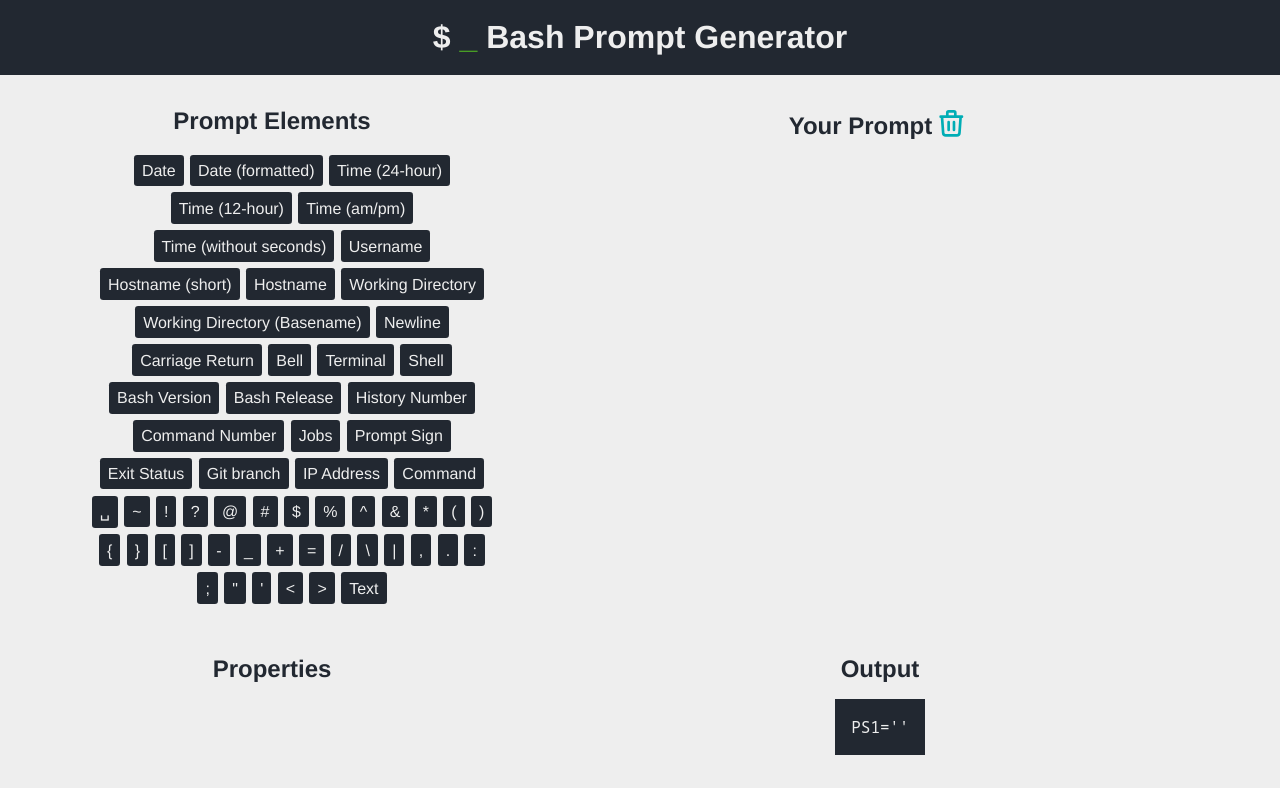
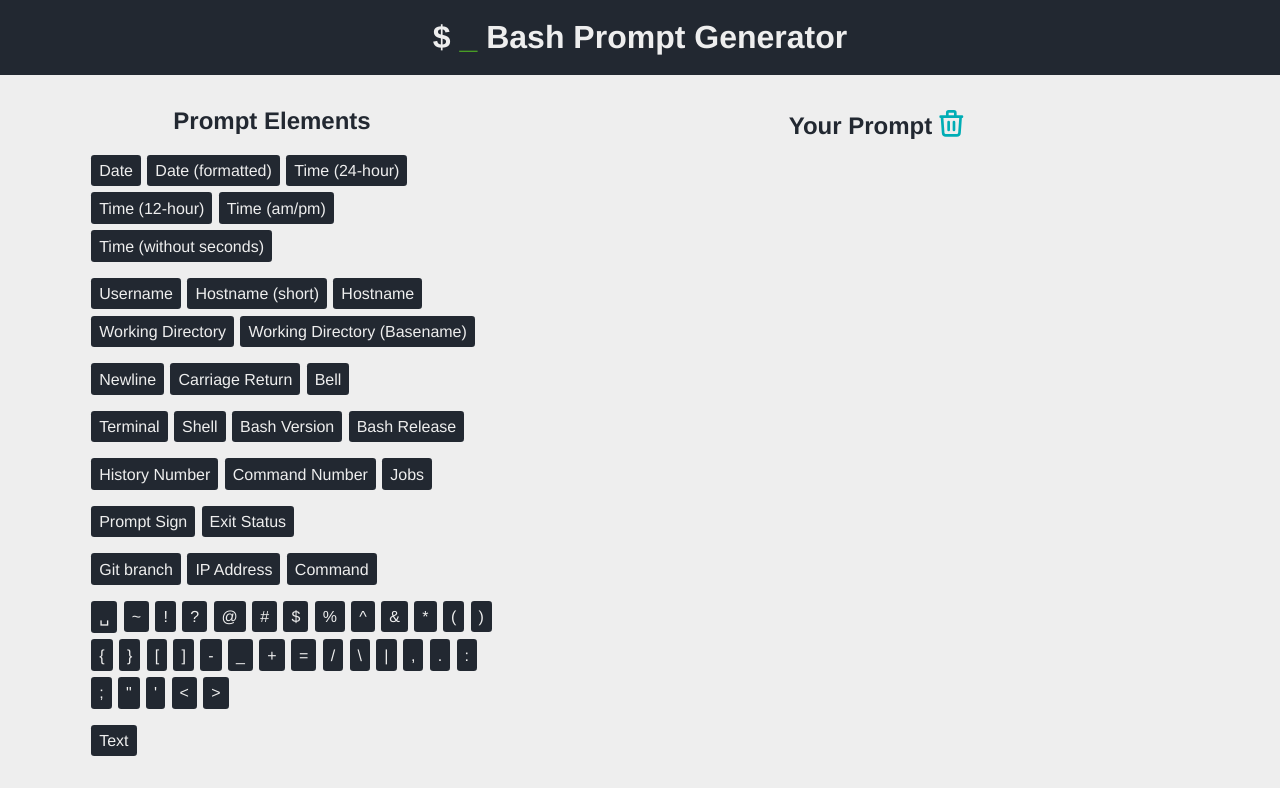
Before and after one commit to Scriptim/bash-prompt-generator, a Vue app: page / in a window 1280 px wide. Shown: the top 788 px of the page. Built offline with nearby package versions, Linux system fonts and the light colour scheme.

Commit message:
Add separators between groups of element types

```diff
--- a/src/App.vue
+++ b/src/App.vue
@@ -77,6 +77,8 @@
 
 ul.list-row,
 ol.list-row
+  text-align: left
+
   li
     display: inline-block
     margin: 0.2em
--- a/src/components/elementselection/ElementSelection.vue
+++ b/src/components/elementselection/ElementSelection.vue
@@ -2,16 +2,19 @@
   <h2>Prompt Elements</h2>
   <br />
   <ol class="list-row">
-    <li v-for="(element, index) in elements" :key="element.name">
-      <BasePromptElement :label="element.name" :tooltip="element.description" @click="pushToPrompt(index)">
-      </BasePromptElement>
-    </li>
+    <template v-for="(element, index) in elements" :key="element.name">
+      <li v-if="separate(element)" class="separator"></li>
+      <li>
+        <BasePromptElement :label="element.name" :tooltip="element.description" @click="pushToPrompt(index)">
+        </BasePromptElement>
+      </li>
+    </template>
   </ol>
 </template>
 
 <script lang="ts">
 import { defineComponent } from 'vue';
-import { PROMPT_ELEMENT_TYPES } from '@/lib/enum/promptElementType';
+import { PromptElementType, PROMPT_ELEMENT_TYPES, PROMPT_ELEMENT_TYPES_SEPARATORS } from '@/lib/enum/promptElementType';
 import { PromptElement } from '@/lib/promptElement';
 import prompt from '@/lib/prompt';
 import BasePromptElement from '../base/PromptElement.vue';
@@ -40,6 +43,19 @@
     pushToPrompt(index: number) {
       prompt.state().push(new PromptElement(PROMPT_ELEMENT_TYPES[index]));
     },
+    /**
+     * Whether to add a separator before the given element type, as specified in `PROMPT_ELEMENT_TYPES_SEPARATORS`
+     * (`lib/enum/promptElementType.ts`).
+     */
+    separate(element: PromptElementType) {
+      return PROMPT_ELEMENT_TYPES_SEPARATORS.includes(element.name);
+    }
   },
 });
 </script>
+
+<style lang="sass" scoped>
+li.separator
+  display: block
+  height: 0.2em
+</style>
--- a/src/lib/enum/promptElementType.ts
+++ b/src/lib/enum/promptElementType.ts
@@ -234,3 +234,20 @@
     (args) => args.text ?? '',
   ),
 ];
+
+/**
+ * {@linkcode PROMPT_ELEMENT_TYPES_SEPARATORS} is a list labels of {@linkcode PromptElementType}s in
+ * {@linkcode PROMPT_ELEMENT_TYPES} *before* which a separator should be inserted in the UI.
+ *
+ * This is used to group similar elements.
+ */
+export const PROMPT_ELEMENT_TYPES_SEPARATORS = [
+  'Username',
+  'Newline',
+  'Terminal',
+  'History Number',
+  'Prompt Sign',
+  'Git branch',
+  '␣',
+  'Text',
+];
```
